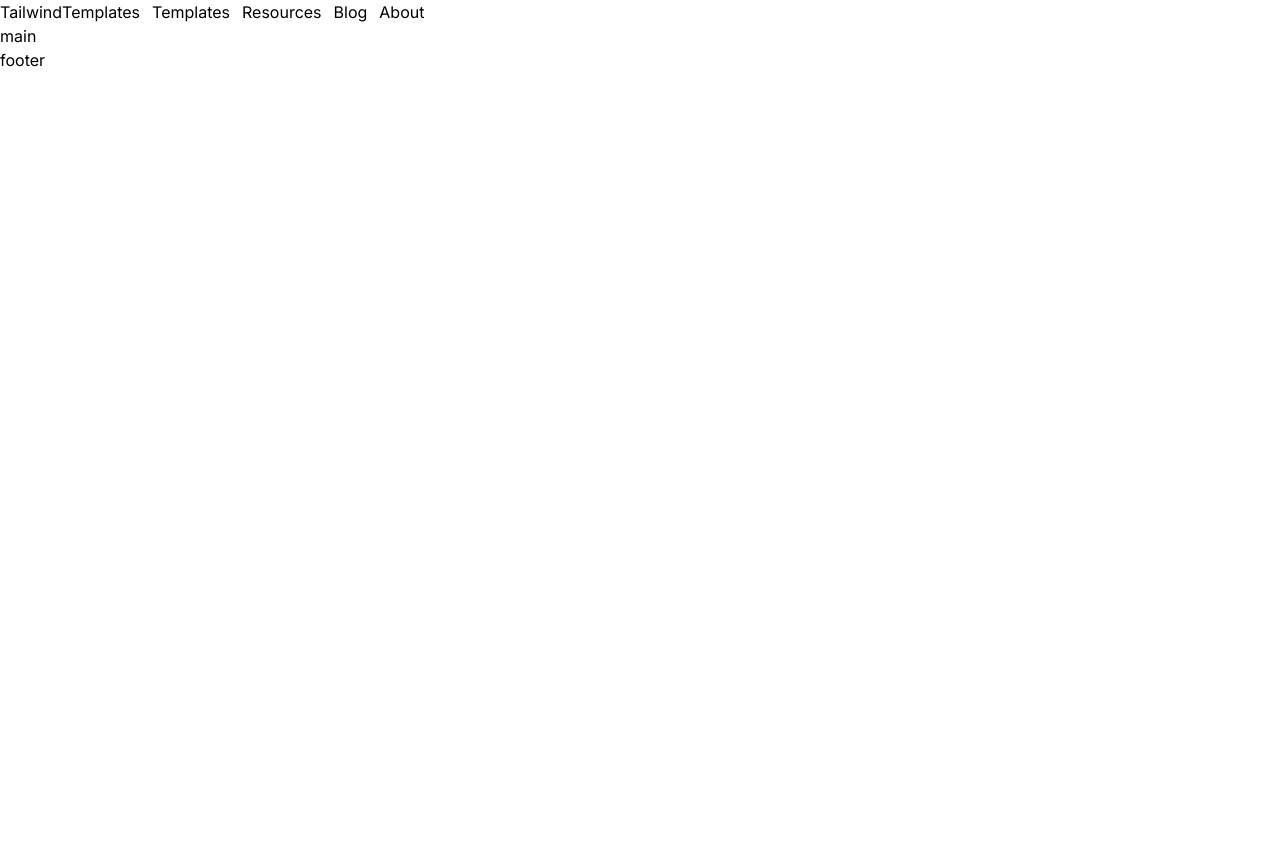
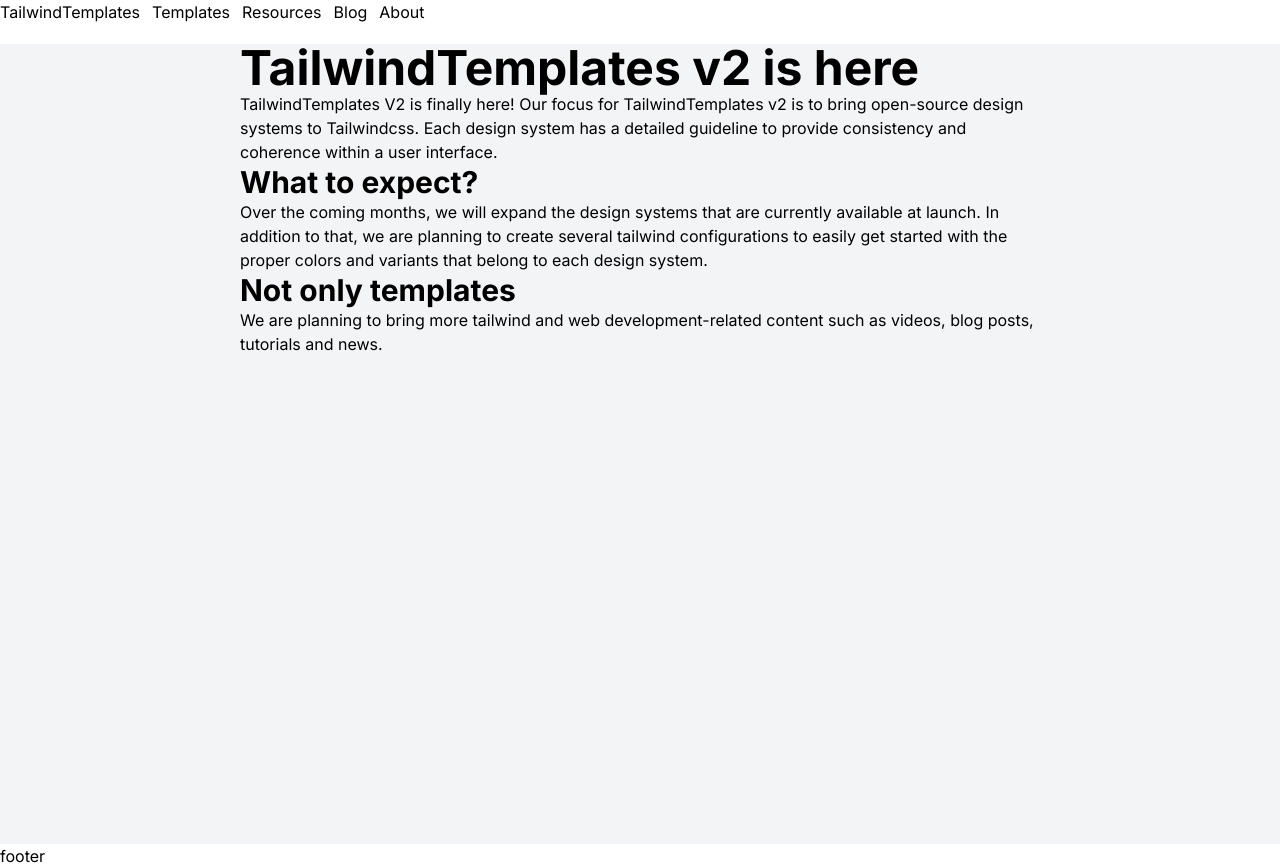
Before and after one commit to Takashi-Matsumura/mimic, a Next.js app: page / in a window 1280 px wide. Before the commit the page ends 800 px from the top, so only its background shows below. Built offline with nearby package versions, Linux system fonts and the light colour scheme.

Commit message:
ページコンポーネントの更新とグローバルCSSの修正

```diff
--- a/app/page.tsx
+++ b/app/page.tsx
@@ -4,7 +4,7 @@ export default function Home() {
   return (
     <>
       {/* ヘッダー */}
-      <div className="flex space-x-3">
+      <div className="flex space-x-3 mb-5">
         <p>TailwindTemplates</p>
         <p>Templates</p>
         <p>Resources</p>
@@ -13,7 +13,29 @@ export default function Home() {
       </div>
 
       {/* メイン */}
-      <div>main</div>
+      <div className="bg-gray-100 px-60 h-screen ">
+        <h1 className="font-bold text-5xl">TailwindTemplates v2 is here</h1>
+        <div>
+          <p>
+            TailwindTemplates V2 is finally here! Our focus for
+            TailwindTemplates v2 is to bring open-source design systems to
+            Tailwindcss. Each design system has a detailed guideline to provide
+            consistency and coherence within a user interface.
+          </p>
+          <h1 className="font-bold text-3xl">What to expect?</h1>
+          <p>
+            Over the coming months, we will expand the design systems that are
+            currently available at launch. In addition to that, we are planning
+            to create several tailwind configurations to easily get started with
+            the proper colors and variants that belong to each design system.
+          </p>
+          <h1 className="font-bold text-3xl">Not only templates</h1>
+          <p>
+            We are planning to bring more tailwind and web development-related
+            content such as videos, blog posts, tutorials and news.{" "}
+          </p>
+        </div>
+      </div>
 
       {/* フッター */}
       <div>footer</div>
```
